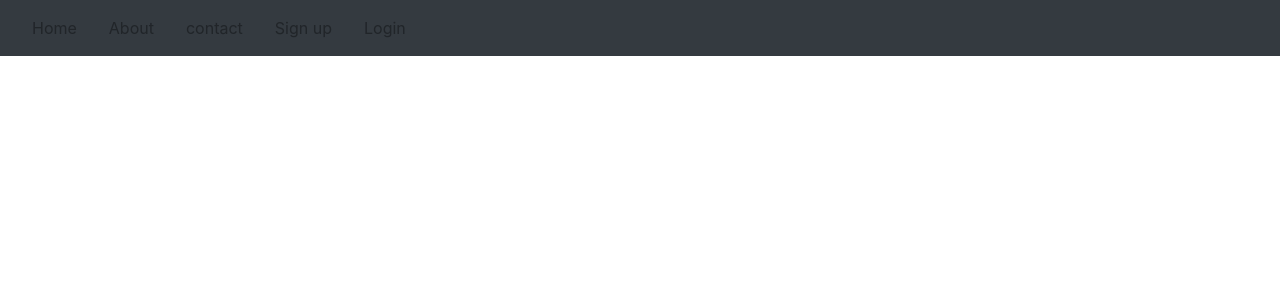
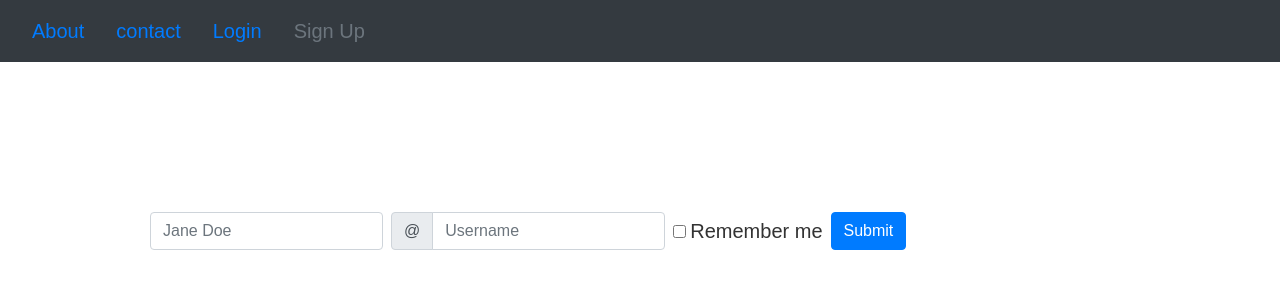
Before and after one commit to michealsheggs/simple-quiz-game-decagon-project, a plain HTML site: page index.html in a window 1280 px wide. Drawn offline with Linux system fonts and the light colour scheme.

Commit message:
created some styling for my sign up page

```diff
--- /dev/null
+++ b/css/sign-up.css
@@ -0,0 +1,7 @@
+*{
+    margin: 0px;
+    padding: 0px;
+}
+div#registration{
+    margin: 150px;
+}
--- a/index.html
+++ b/index.html
@@ -4,33 +4,60 @@
     <meta charset="UTF-8">
     <meta name="viewport" content="width=device-width, initial-scale=1.0">
     <meta http-equiv="X-UA-Compatible" content="ie=edge">
+    <link rel="stylesheet" href="css/bootstrap/css/bootstrap.min.css">
     <link rel="stylesheet" href="css/sheet.css">
-    <link rel="stylesheet" href="">
-    <link rel="stylesheet" href="css/bootstrap/css/bootstrap.min.css">
+    <link rel="stylesheet" href="css/sign-up.css">
     <script type="text/javascript" src="css/bootstrap/js/bootstrap.min.js"></script>
     <script type="text/javascript" src="js/jquery/dist/jquery.min.js"></script>
-    <title> welcome to Decagon bootcamp </title>
+    <title> simple quiz game</title>
 </head>
 <body>
 
     <div class="">
             <nav class="navbar navbar-dark bg-dark">
                     <!-- Navbar content -->
-                  <ul class="nav">
-                      <li class="nav-link">Home</li>
-                      <li class="nav-link">About</li>
-                      <li class="nav-link">contact</li>
-                      <li class="nav-link">Sign up</li>
-                      <li class="nav-link">Login</li>
-                  </ul>
+                  <ul class="nav justify-content-end">
+                        <li class="nav-item">
+                          <a class="nav-link active" href="#">About</a>
+                        </li>
+                        <li class="nav-item">
+                          <a class="nav-link" href="#">contact</a>
+                        </li>
+                        <li class="nav-item">
+                          <a class="nav-link" href="#">Login</a>
+                        </li>
+                        <li class="nav-item">
+                          <a class="nav-link disabled" href="#" tabindex="-1" aria-disabled="true">Sign Up</a>
+                        </li>
+                      </ul>
 
              </nav>
+                    <div id="registration" class="registrationForm">
+                            <form class="form-inline">
+                                    <label class="sr-only" for="inlineFormInputName2">Name</label>
+                                    <input type="text" class="form-control mb-2 mr-sm-2" id="inlineFormInputName2" placeholder="Jane Doe">
+
+                                    <label class="sr-only" for="inlineFormInputGroupUsername2">Username</label>
+                                    <div class="input-group mb-2 mr-sm-2">
+                                      <div class="input-group-prepend">
+                                        <div class="input-group-text">@</div>
+                                      </div>
+                                      <input type="text" class="form-control" id="inlineFormInputGroupUsername2" placeholder="Username">
+                                    </div>
+
+                                    <div class="form-check mb-2 mr-sm-2">
+                                      <input class="form-check-input" type="checkbox" id="inlineFormCheck">
+                                      <label class="form-check-label" for="inlineFormCheck">
+                                        Remember me
+                                      </label>
+                                    </div>
+
+                                    <button type="submit" class="btn btn-primary mb-2">Submit</button>
+                                  </form>
+                    </div>
     </div>
     <!-- <div id="quiz"></div>
 <button id="submit">Submit Quiz</button>
 <div id="results"></div> -->
 </body>
 </html>
-<!DOCTYPE html>
-<html lang="en">
-<head>
```
Also changed, not shown: forms/sign-up.html (+21 -0 lines), css/login.css (added).
